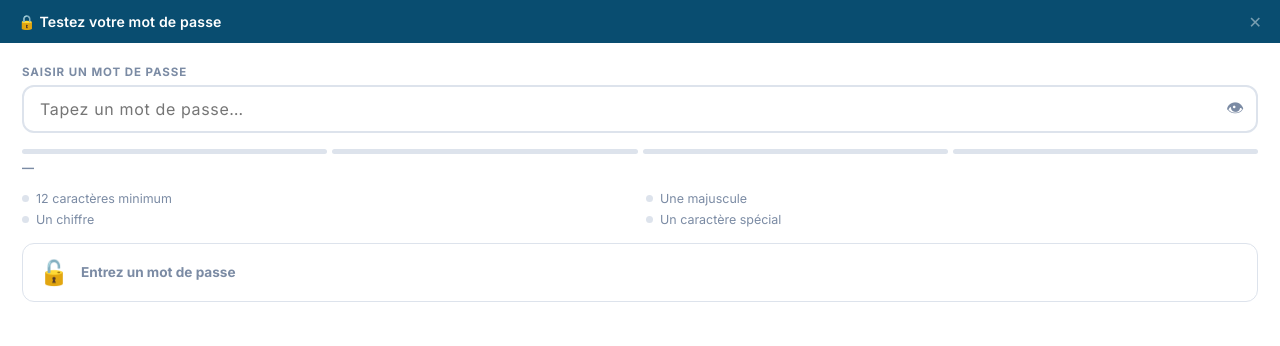
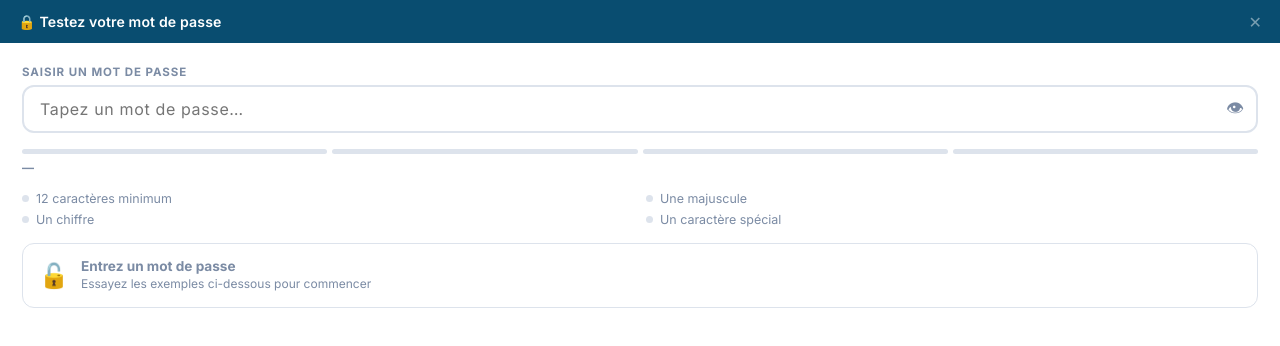
Before and after one commit to ElGualicho/glossaire-du-numerique, a plain HTML site: page Glossaire du numérique/mot-de-passe.html in a window 1280 px wide. Drawn offline with Linux system fonts and the light colour scheme.

Commit message:
Fix password verdict rendering

```diff
--- a/Glossaire du numérique/mot-de-passe.html
+++ b/Glossaire du numérique/mot-de-passe.html
@@ -286,6 +286,7 @@
       <span class="verdict-icon" id="verdictIcon">🔓</span>
       <div class="verdict-text">
         <div class="verdict-title" id="verdictTitle">Entrez un mot de passe</div>
+        <div class="verdict-sub" id="verdictSub">Essayez les exemples ci-dessous pour commencer</div>
       </div>
     </div>
 
```
